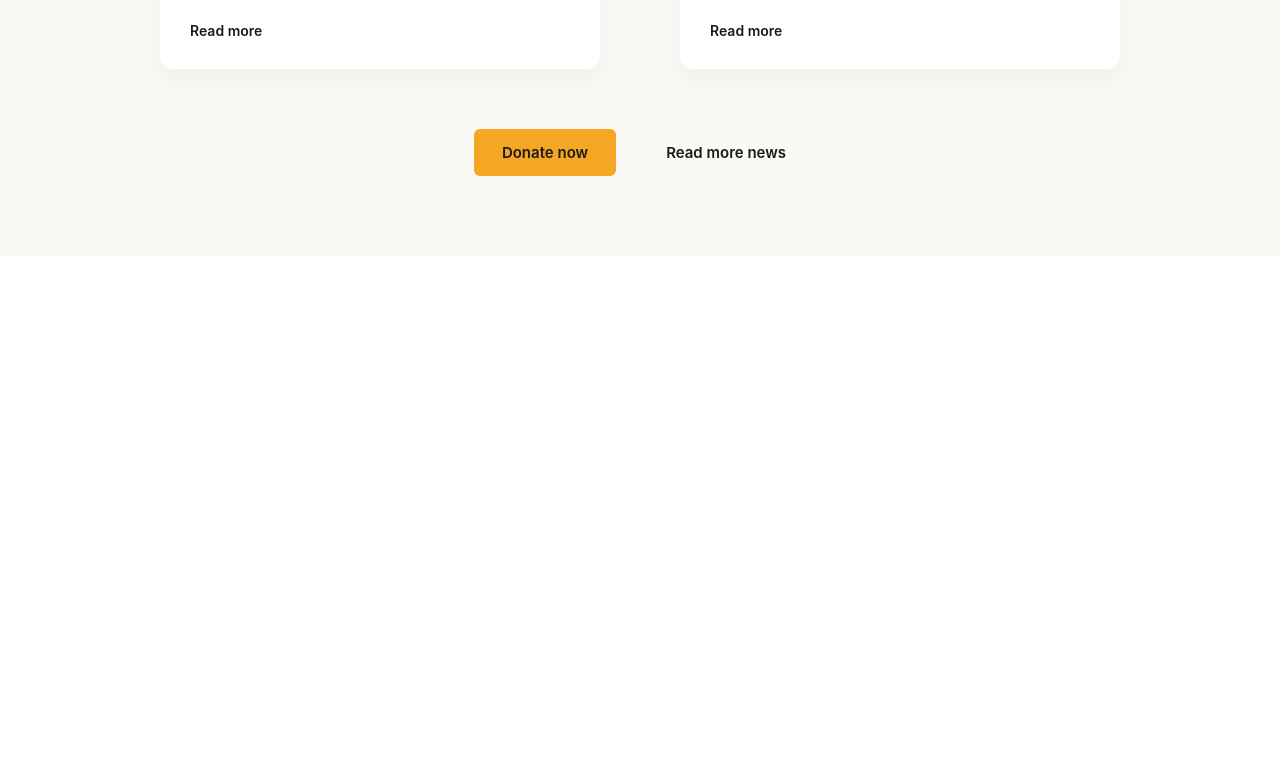
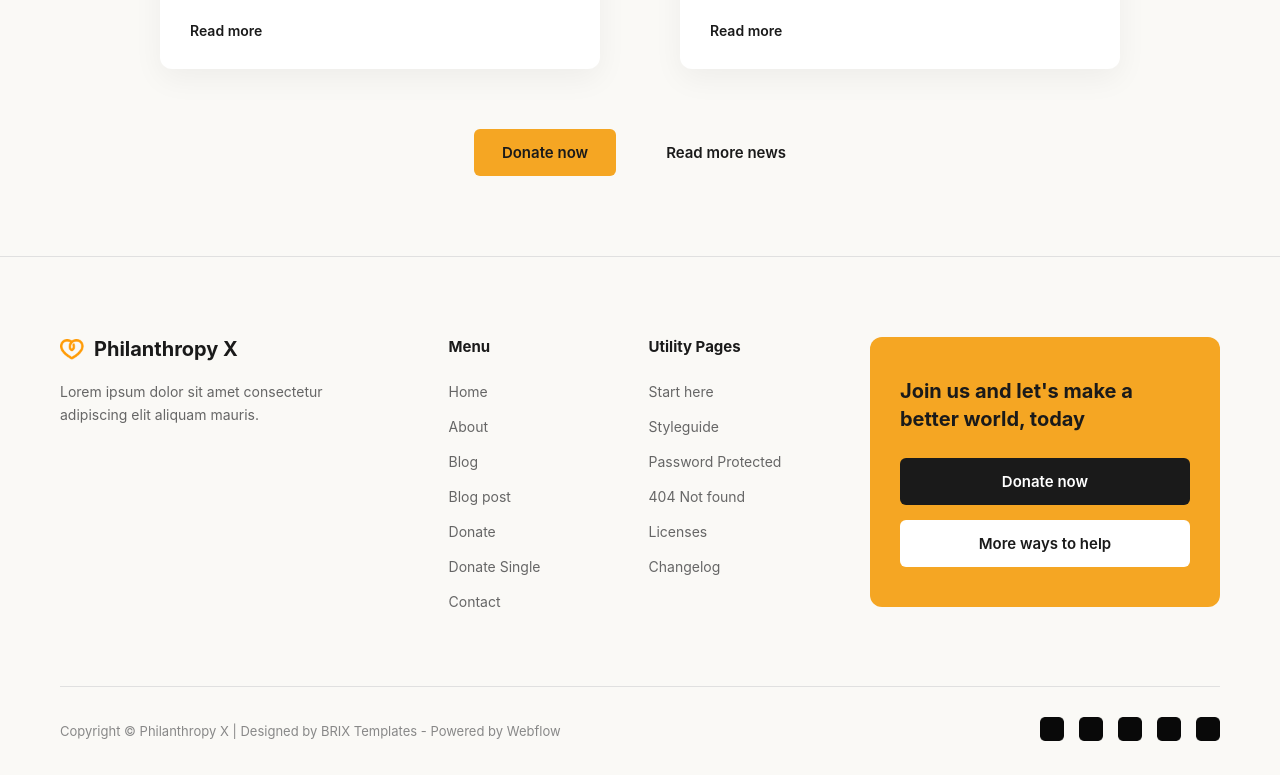
Before and after one commit to abdulhodirazzoqzoda-cpu/exam1, a plain HTML site: page index .html in a window 1280 px wide. Shown: the part 6204-6979 px from the top of the page. Before the commit the page ends 6460 px from the top, so only its background shows below. Drawn offline with Linux system fonts and the light colour scheme.

Commit message:
qismi okhiron footer-ro ilova namudam

```diff
--- a/index .html
+++ b/index .html
@@ -352,6 +352,66 @@
 
   </div>
 </section>
+<footer class="poyi_sahifa">
+  <div class="konteyner">
+    <div class="boloi_poyi">
+
+      <div class="brend_poyi">
+        <a href="#" class="link_logo_poyi">
+          <img src="./images/Vector.png" alt="Philanthropy X Logo" class="icon_logo_poyi">
+          <span class="matni_logo_poyi">Philanthropy X</span>
+        </a>
+        <p class="tavsifi_poyi">Lorem ipsum dolor sit amet consectetur adipiscing elit aliquam mauris.</p>
+      </div>
+
+      <div class="linkhoi_poyi">
+        <div class="sutuni_poyi">
+          <h4 class="sarlavhai_sutun_poyi">Menu</h4>
+          <ul class="fehrasti_poyi">
+            <li><a href="#">Home</a></li>
+            <li><a href="#">About</a></li>
+            <li><a href="#">Blog</a></li>
+            <li><a href="#">Blog post</a></li>
+            <li><a href="#">Donate</a></li>
+            <li><a href="#">Donate Single</a></li>
+            <li><a href="#">Contact</a></li>
+          </ul>
+        </div>
+        <div class="sutuni_poyi">
+          <h4 class="sarlavhai_sutun_poyi">Utility Pages</h4>
+          <ul class="fehrasti_poyi">
+            <li><a href="#">Start here</a></li>
+            <li><a href="#">Styleguide</a></li>
+            <li><a href="#">Password Protected</a></li>
+            <li><a href="#">404 Not found</a></li>
+            <li><a href="#">Licenses</a></li>
+            <li><a href="#">Changelog</a></li>
+          </ul>
+        </div>
+      </div>
+
+      <div class="qutti_zarinni_poyi">
+        <h4 class="sarlavhai_qutti">Join us and let's make a better world, today</h4>
+        <div class="tugmahoi_qutti">
+          <a href="#" class="tugmai_siyoh_poyi">Donate now</a>
+          <a href="#" class="tugmai_safed_poyi">More ways to help</a>
+        </div>
+      </div>
+
+    </div>
+
+    <div class="tahai_poyi">
+      <p class="matni_huquq">Copyright © Philanthropy X | Designed by BRIX Templates - Powered by Webflow</p>
+      <div class="iconhoi_ijtimoi">
+        <a href="#"><img src="./images/Frame (7).png" alt="Social" class="icon_ijtimoi"></a>
+        <a href="#"><img src="./images/Frame (7).png" alt="Social" class="icon_ijtimoi"></a>
+        <a href="#"><img src="./images/Frame (7).png" alt="Social" class="icon_ijtimoi"></a>
+        <a href="#"><img src="./images/Frame (7).png" alt="Social" class="icon_ijtimoi"></a>
+        <a href="#"><img src="./images/Frame (7).png" alt="Social" class="icon_ijtimoi"></a>
+      </div>
+    </div>
+  </div>
+</footer>
 
 </body>
 </html>
--- a/style.css
+++ b/style.css
@@ -900,3 +900,171 @@
 .tugmai_shaffof:hover {
   color: #f5a623;
 }
+.poyi_sahifa {
+  background-color: #faf9f6;
+  padding: 80px 0 30px;
+  font-family: 'Inter', sans-serif;
+  color: #1a1a1a;
+  border-top: 1px solid #e0e0e0;
+}
+
+.boloi_poyi {
+  display: flex;
+  justify-content: space-between;
+  align-items: flex-start;
+  flex-wrap: wrap;
+  gap: 40px;
+  margin-bottom: 60px;
+}
+
+.brend_poyi {
+  flex: 1;
+  min-width: 250px;
+  max-width: 300px;
+}
+
+.link_logo_poyi {
+  display: flex;
+  align-items: center;
+  gap: 10px;
+  text-decoration: none;
+  margin-bottom: 20px;
+}
+
+.icon_logo_poyi {
+  width: 24px;
+  height: 24px;
+  object-fit: contain;
+}
+
+.matni_logo_poyi {
+  font-size: 20px;
+  font-weight: 700;
+  color: #1a1a1a;
+}
+
+.tavsifi_poyi {
+  font-size: 14px;
+  line-height: 1.6;
+  color: #666;
+}
+
+.linkhoi_poyi {
+  display: flex;
+  gap: 80px;
+  flex-wrap: wrap;
+}
+
+.sutuni_poyi {
+  min-width: 120px;
+}
+
+.sarlavhai_sutun_poyi {
+  font-size: 15px;
+  font-weight: 700;
+  margin-bottom: 25px;
+  color: #1a1a1a;
+}
+
+.fehrasti_poyi {
+  list-style: none;
+  padding: 0;
+  margin: 0;
+}
+
+.fehrasti_poyi li {
+  margin-bottom: 15px;
+}
+
+.fehrasti_poyi a {
+  text-decoration: none;
+  font-size: 14px;
+  color: #666;
+  transition: color 0.3s ease;
+}
+
+.fehrasti_poyi a:hover {
+  color: #f5a623;
+}
+
+.qutti_zarinni_poyi {
+  background-color: #f5a623;
+  padding: 40px 30px;
+  border-radius: 12px;
+  flex: 1;
+  min-width: 280px;
+  max-width: 350px;
+}
+
+.sarlavhai_qutti {
+  font-size: 20px;
+  font-weight: 700;
+  line-height: 1.4;
+  margin-bottom: 25px;
+  color: #1a1a1a;
+}
+
+.tugmahoi_qutti {
+  display: flex;
+  flex-direction: column;
+  gap: 15px;
+}
+
+.tugmai_siyoh_poyi,
+.tugmai_safed_poyi {
+  display: block;
+  text-align: center;
+  padding: 14px 24px;
+  border-radius: 6px;
+  text-decoration: none;
+  font-size: 15px;
+  font-weight: 600;
+  transition: opacity 0.3s ease;
+}
+
+.tugmai_siyoh_poyi {
+  background-color: #1a1a1a;
+  color: #ffffff;
+}
+
+.tugmai_safed_poyi {
+  background-color: #ffffff;
+  color: #1a1a1a;
+}
+
+.tugmai_siyoh_poyi:hover,
+.tugmai_safed_poyi:hover {
+  opacity: 0.8;
+}
+
+.tahai_poyi {
+  display: flex;
+  justify-content: space-between;
+  align-items: center;
+  padding-top: 30px;
+  border-top: 1px solid #e0e0e0;
+  flex-wrap: wrap;
+  gap: 20px;
+}
+
+.matni_huquq {
+  font-size: 13px;
+  color: #888;
+  margin: 0;
+}
+
+.iconhoi_ijtimoi {
+  display: flex;
+  gap: 15px;
+}
+
+.icon_ijtimoi {
+  width: 24px;
+  height: 24px;
+  object-fit: contain;
+  transition: transform 0.3s ease;
+}
+
+.icon_ijtimoi:hover {
+  transform: translateY(-3px);
+}
```
Also changed, not shown: images/Frame (7).png (added).
